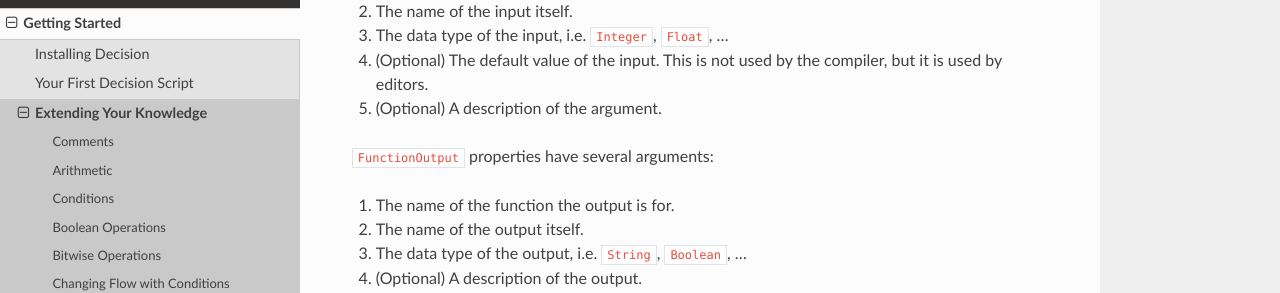
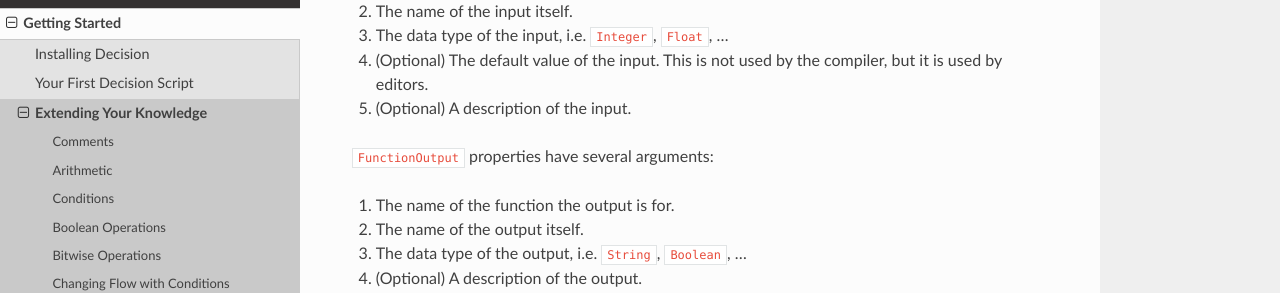
Before and after one commit to drwhut/decision, a Sphinx documentation site: the page built from docs/user/source/getting_started/extending_your_knowledge/functions_and_subroutines.rst, in a window 1280 px wide and 900 px high, scrolled down 469 px. Shown: the part 159-452 px from the top of the window. Built offline with Sphinx 7.4.7 and the Read the Docs theme 2.0.0, drawn with Linux system fonts in a browser that asks for light colours.

Commit message:
Changed argument to input.

```diff
--- a/docs/user/source/getting_started/extending_your_knowledge/functions_and_subroutines.rst
+++ b/docs/user/source/getting_started/extending_your_knowledge/functions_and_subroutines.rst
@@ -43,7 +43,7 @@
 3. The data type of the input, i.e. ``Integer``, ``Float``, ...
 4. (Optional) The default value of the input. This is not used by the compiler,
    but it is used by editors.
-5. (Optional) A description of the argument.
+5. (Optional) A description of the input.
 
 ``FunctionOutput`` properties have several arguments:
 
```
